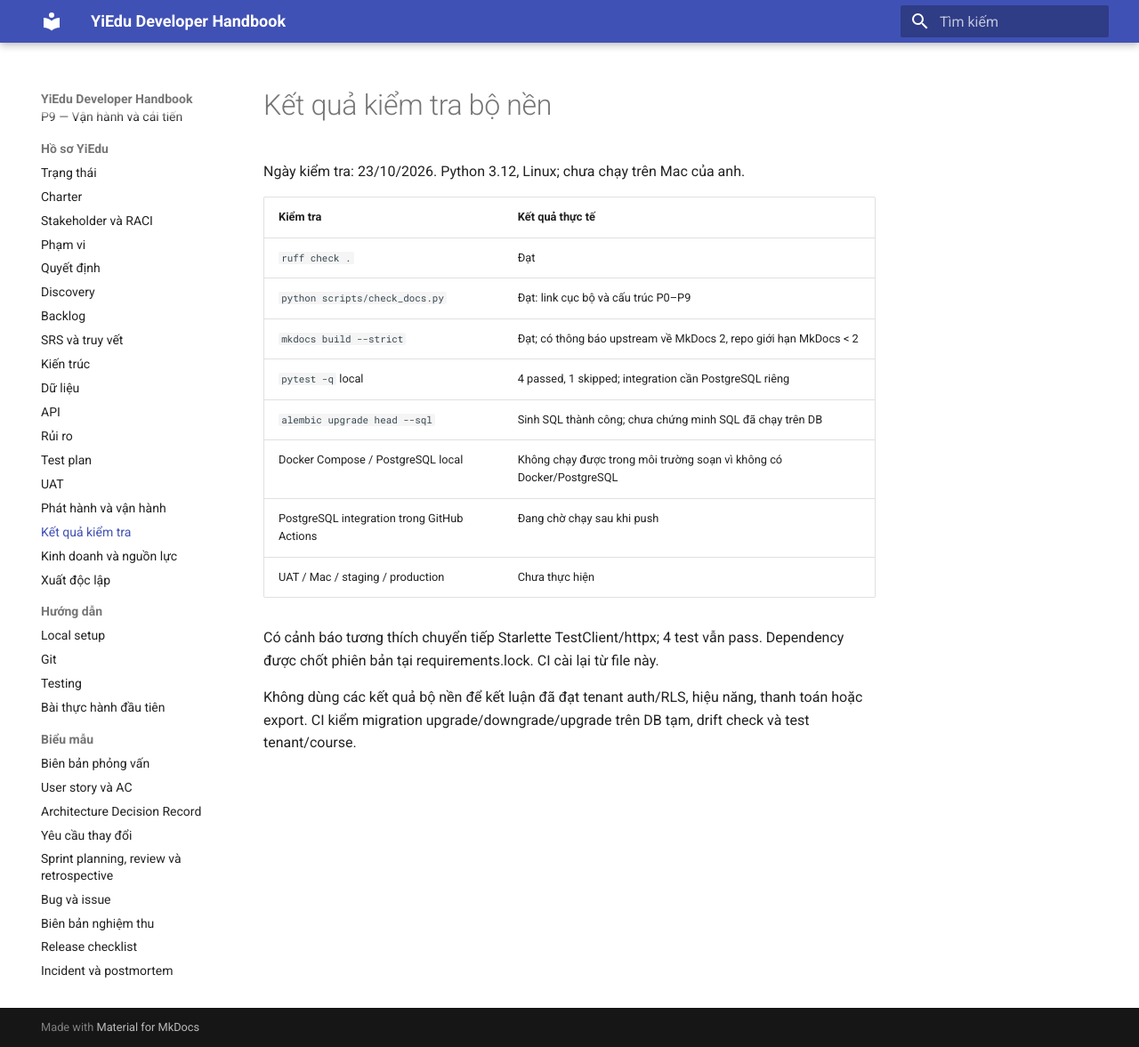
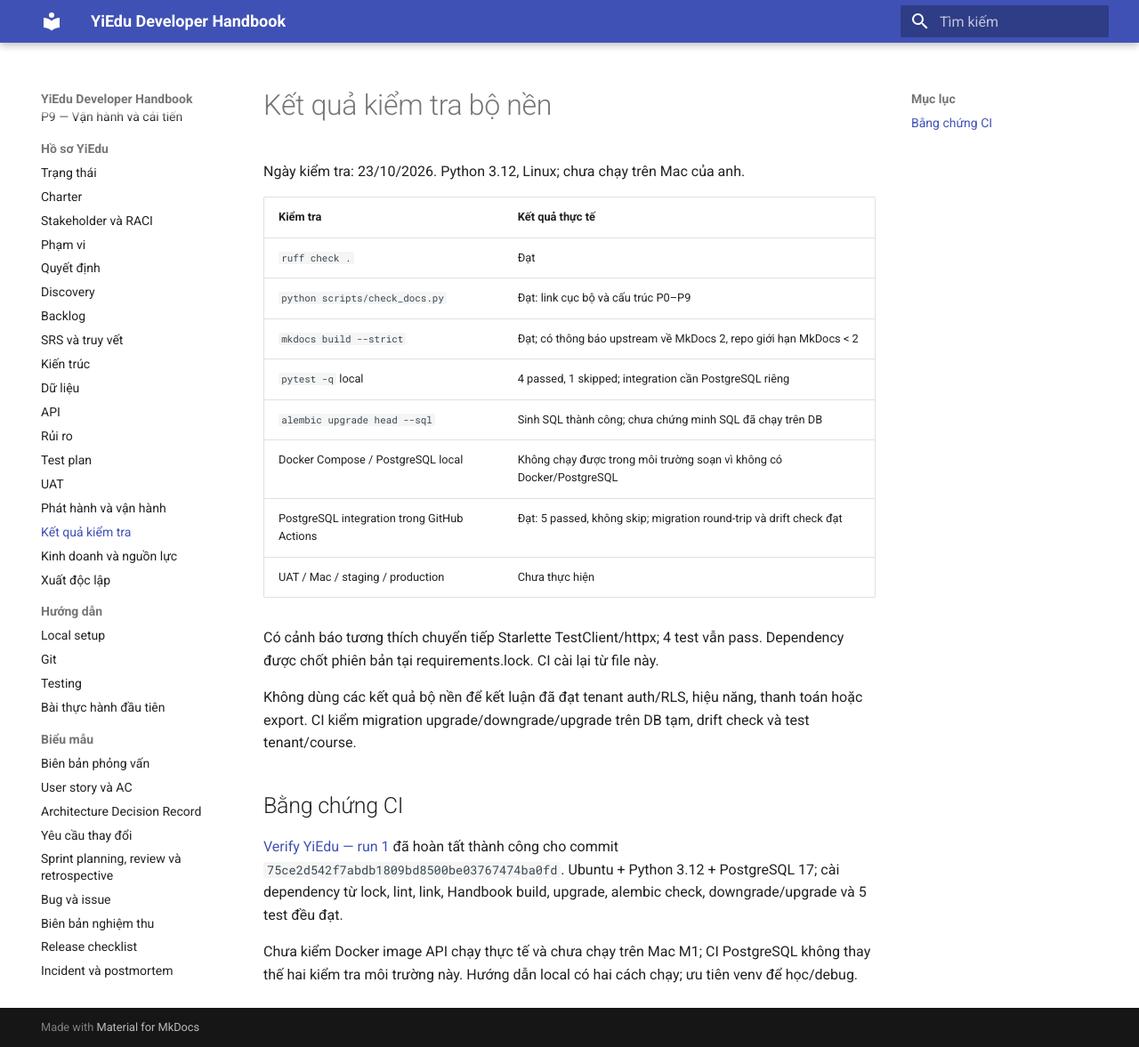
Before and after one commit to tuantruong1368/yiedu, an MkDocs documentation site: the page built from handbook/product/verification.md, in a window 1280 px wide and 1177 px high. Shown: the whole window at 89% size. Built offline with MkDocs 1.6.1 and Material for MkDocs 9.7.7, drawn with Linux system fonts in a browser that asks for light colours.

Commit message:
docs: record passing PostgreSQL CI and handoff limitations

```diff
--- a/handbook/product/verification.md
+++ b/handbook/product/verification.md
@@ -10,7 +10,7 @@
 | `pytest -q` local | 4 passed, 1 skipped; integration cần PostgreSQL riêng |
 | `alembic upgrade head --sql` | Sinh SQL thành công; chưa chứng minh SQL đã chạy trên DB |
 | Docker Compose / PostgreSQL local | Không chạy được trong môi trường soạn vì không có Docker/PostgreSQL |
-| PostgreSQL integration trong GitHub Actions | Đang chờ chạy sau khi push |
+| PostgreSQL integration trong GitHub Actions | Đạt: 5 passed, không skip; migration round-trip và drift check đạt |
 | UAT / Mac / staging / production | Chưa thực hiện |
 
 Có cảnh báo tương thích chuyển tiếp Starlette TestClient/httpx; 4 test vẫn pass.
@@ -18,3 +18,13 @@
 
 Không dùng các kết quả bộ nền để kết luận đã đạt tenant auth/RLS, hiệu năng, thanh toán hoặc export.
 CI kiểm migration upgrade/downgrade/upgrade trên DB tạm, drift check và test tenant/course.
+
+## Bằng chứng CI
+
+[Verify YiEdu — run 1](https://github.com/tuantruong1368/yiedu/actions/runs/39902905493)
+đã hoàn tất thành công cho commit `75ce2d542f7abdb1809bd8500be03767474ba0fd`.
+Ubuntu + Python 3.12 + PostgreSQL 17; cài dependency từ lock, lint, link, Handbook build,
+upgrade, alembic check, downgrade/upgrade và 5 test đều đạt.
+
+Chưa kiểm Docker image API chạy thực tế và chưa chạy trên Mac M1; CI PostgreSQL không thay thế
+hai kiểm tra môi trường này. Hướng dẫn local có hai cách chạy; ưu tiên venv để học/debug.
```
